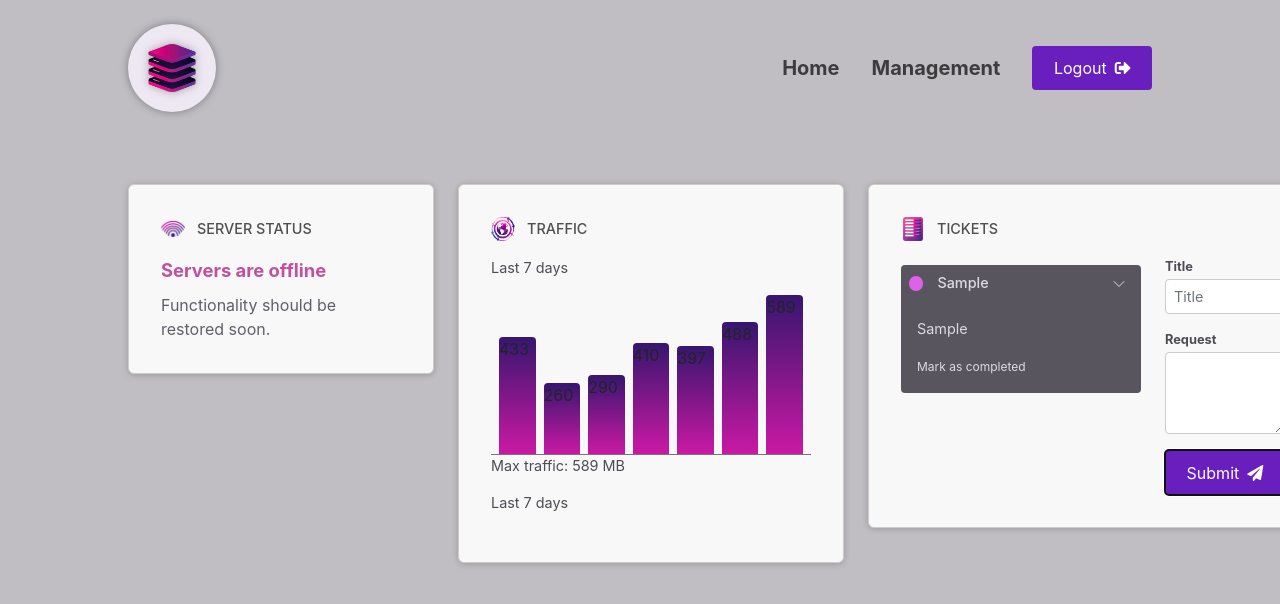
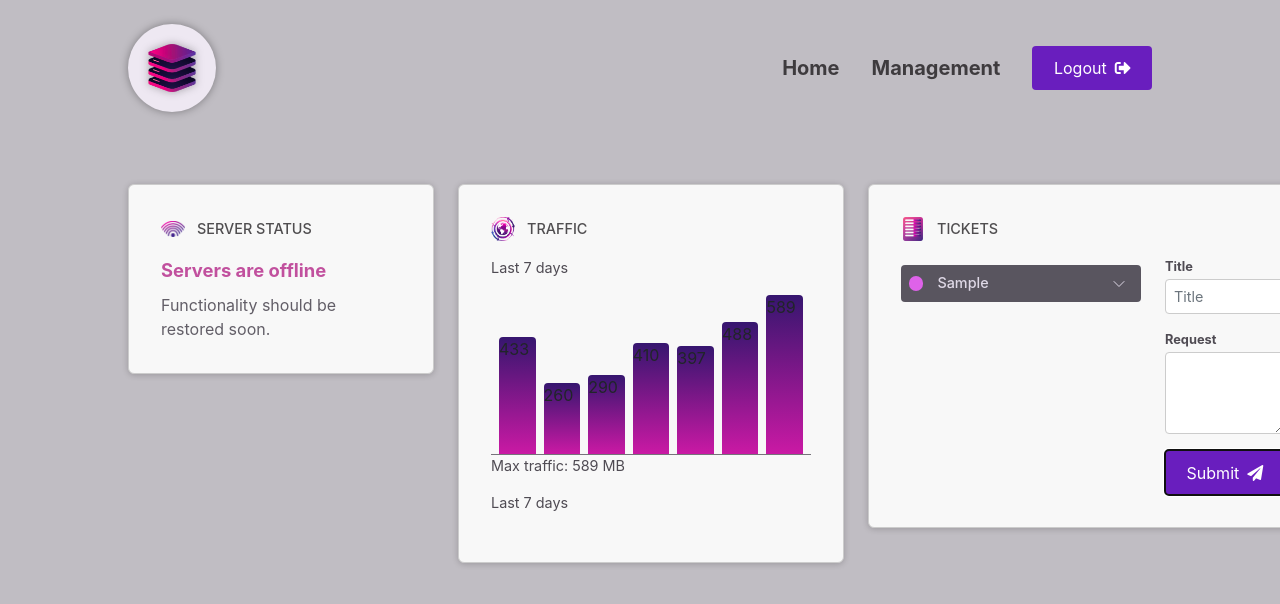
Before and after one commit to MinaNasser/Angular-The-Complete-Guide, an Angular app in the folder 06-cmp-deep-dive/: page / in a window 1280 px wide. Both pictures are taken after typing "Sample", "Sample" into the empty fields and a click on the button "Submit". Shown: the top 604 px of the page. Built offline with nearby package versions, Linux system fonts and the light colour scheme.

Commit message:
onToggleDetails

```diff
--- a/06-cmp-deep-dive/src/app/dashboard/tickets/ticket/ticket.component.html
+++ b/06-cmp-deep-dive/src/app/dashboard/tickets/ticket/ticket.component.html
@@ -48,7 +48,7 @@
     </button>
   </h3>
 
-  @if (true) {
+  @if (detailsVisible()) {
   <p>{{ data().request }}</p>
 
   @if (data().status === 'open') {
--- a/06-cmp-deep-dive/src/app/dashboard/tickets/ticket/ticket.component.ts
+++ b/06-cmp-deep-dive/src/app/dashboard/tickets/ticket/ticket.component.ts
@@ -1,4 +1,4 @@
-import { Component, input, Input } from '@angular/core';
+import { Component, input, Input, signal } from '@angular/core';
 import { Ticket } from '../ticket.model';
 
 @Component({
@@ -13,4 +13,10 @@ export class TicketComponent {
   // input ticket?: Ticket
   // @Input() ticket?: Ticket;
   data = input.required<Ticket>();
+
+  detailsVisible = signal(false);
+
+  onToggleDetails() {
+    this.detailsVisible.update((current) => !current);
+  }
 }
```
